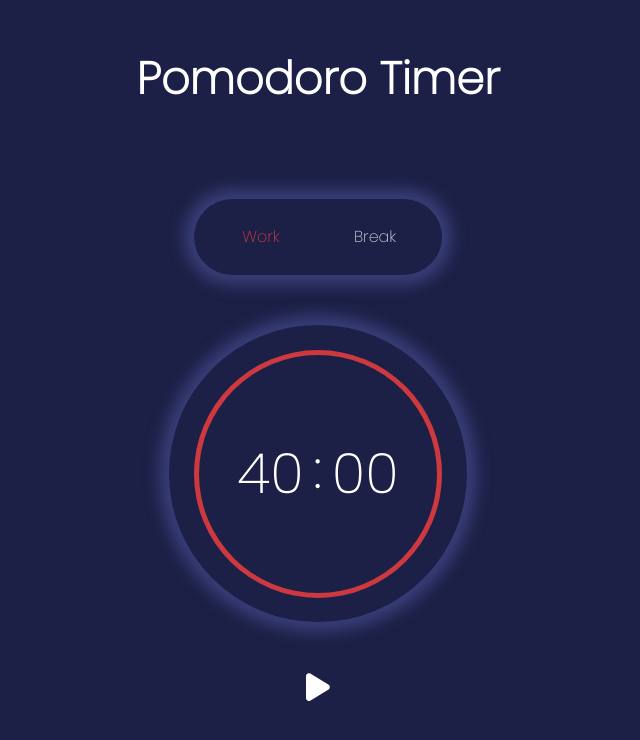
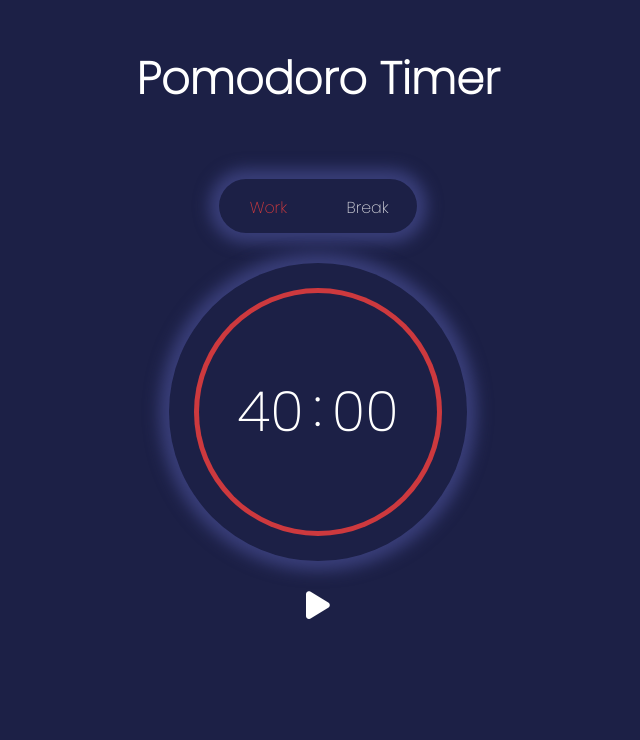
Before and after one commit to feyaif3/Pomodoro-Timer, a plain HTML site: page index.html in a window 1280 px wide. Shown: the whole page, without its empty margins (322-962 px from the left). Drawn offline with Linux system fonts and the light colour scheme.

Commit message:
finalised

```diff
--- a/style.css
+++ b/style.css
@@ -57,9 +57,9 @@ section {
     display: grid;
     grid-template-columns: 1fr 1fr;
     text-align: center;
-    width: 25rem;
-    margin-block: 5rem;
-    padding: 1rem;
+    width: 20rem;
+    height: 5.5rem;
+    margin-block: 3rem;
     border-radius: 10rem;
     -webkit-box-shadow: 0px 0px 15px 10px var(--color-shadow);
     box-shadow: 0px 0px 15px 10px var(--color-shadow);
@@ -122,10 +122,8 @@ section {
 }
 
 .controls {
-    margin-top: 5rem;
-    position: center;
+    margin-top: 3rem;
     cursor: pointer;
-    height: 3rem;
 }
 
 .controls button {
```
